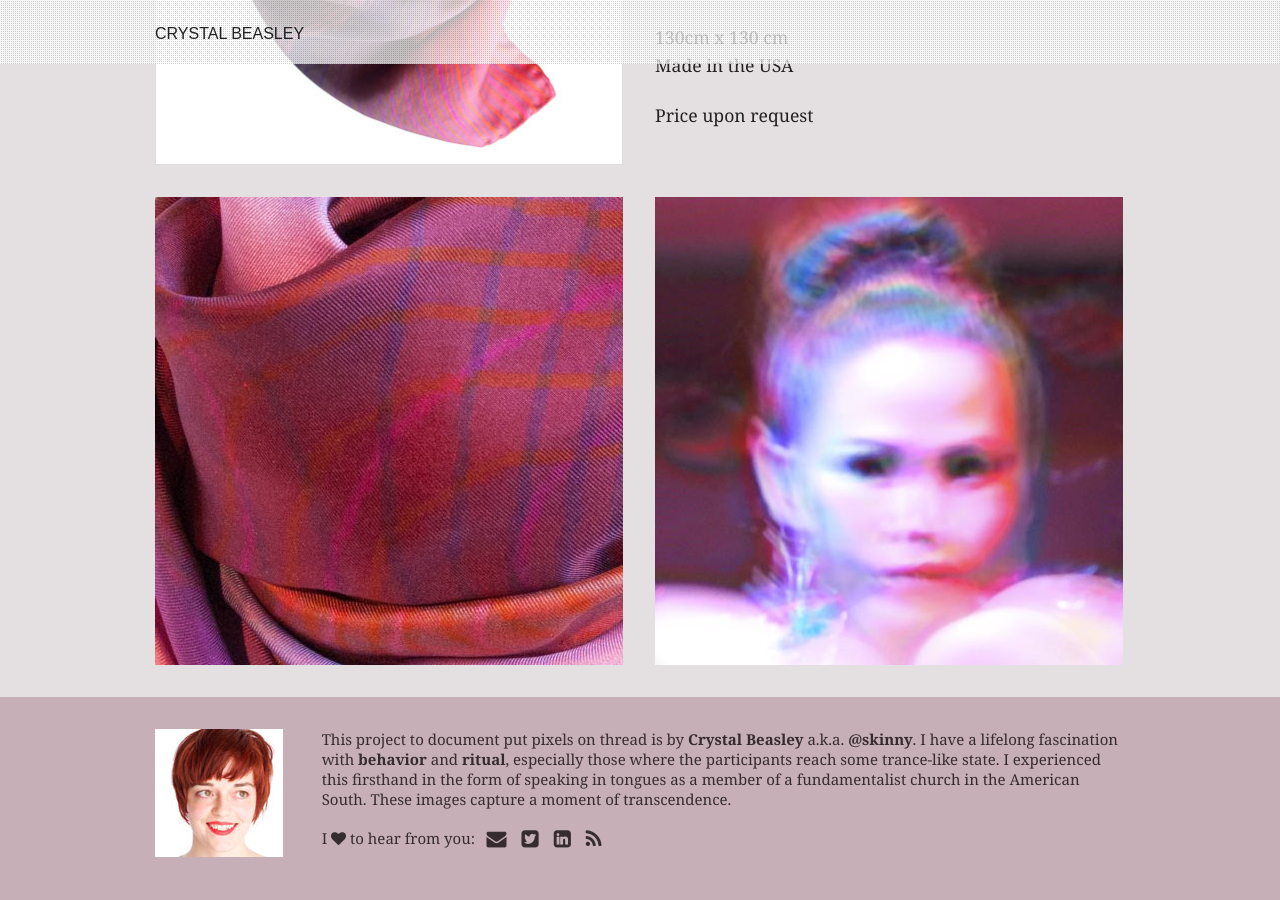
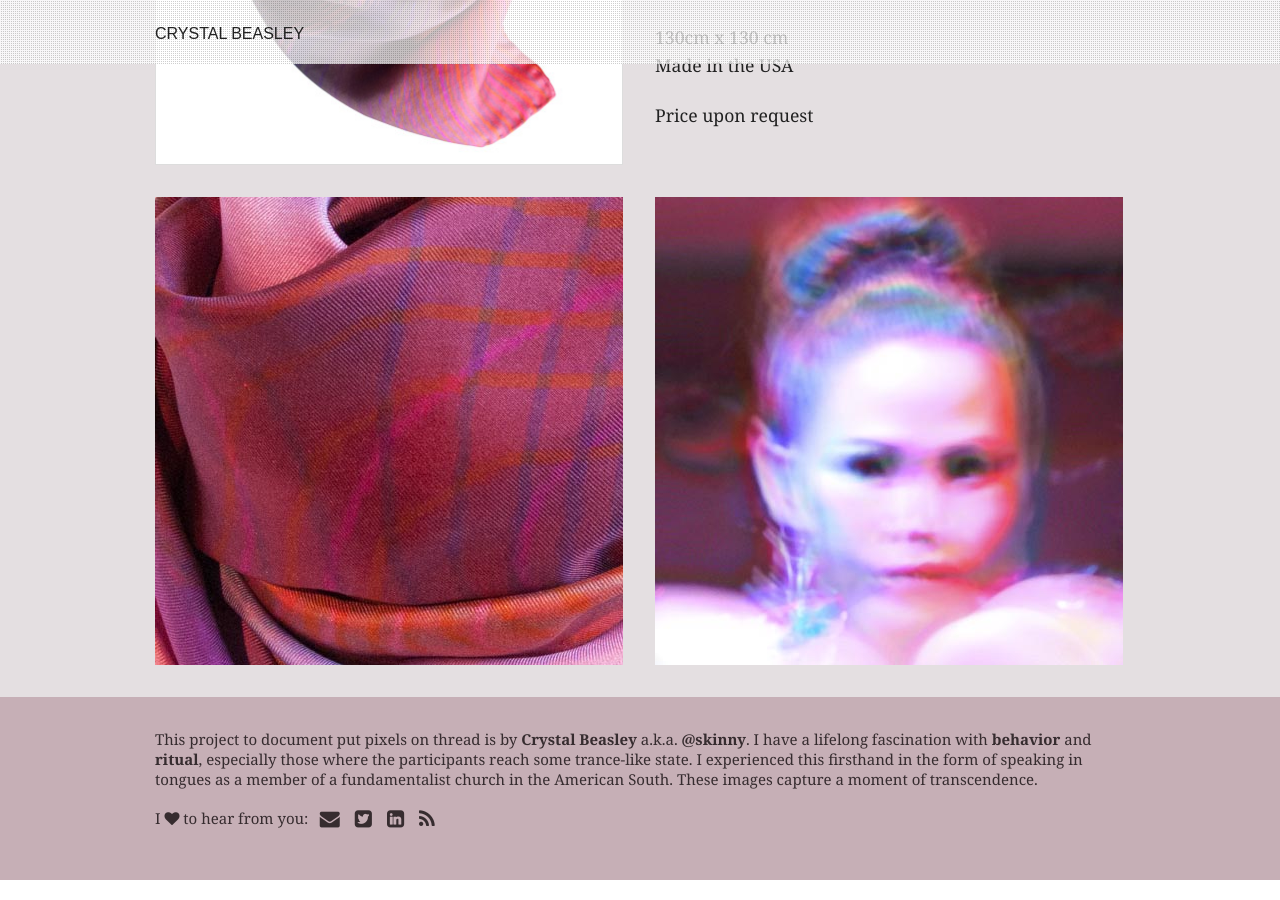
Before and after one commit to skinny97214/thread, a Jekyll site: the page built from index.html, in a window 1280 px wide and 900 px high, scrolled down 3011 px. Built offline with Jekyll 4.4.1, drawn with Linux system fonts in a browser that asks for light colours; Markdown is read by kramdown in place of the engine named in the settings.

Commit message:
removing headshot from footer

```diff
--- a/_includes/footer.html
+++ b/_includes/footer.html
@@ -1,7 +1,6 @@
 <div id="footer">
 	<div class="row">
-	<div class="small-2 columns"><img class="avatar" src="/thread/img/icon.jpg" height="128" width="128" alt="" /></div>
-		<div class="small-10 columns">
+		<div class="small-12 columns">
 		<p>This project to document put pixels on thread is by <a href="http://skinnywhitegirl.com">Crystal Beasley</a> a.k.a. <a href="http://twitter.com/skinny">@skinny</a>. I have a lifelong fascination with <a href="http://skinnywhitegirl.com/blog/category/pielabpdx/">behavior</a> and <a href="http://www.youtube.com/watch?v=9P4q-Jt851Y">ritual</a>, especially those where the participants reach some trance-like state. I experienced this firsthand in the form of speaking in tongues as a member of a fundamentalist church in the American South. These images capture a moment of transcendence.</p>
 
 
```
Also changed, not shown: 8 other files.
